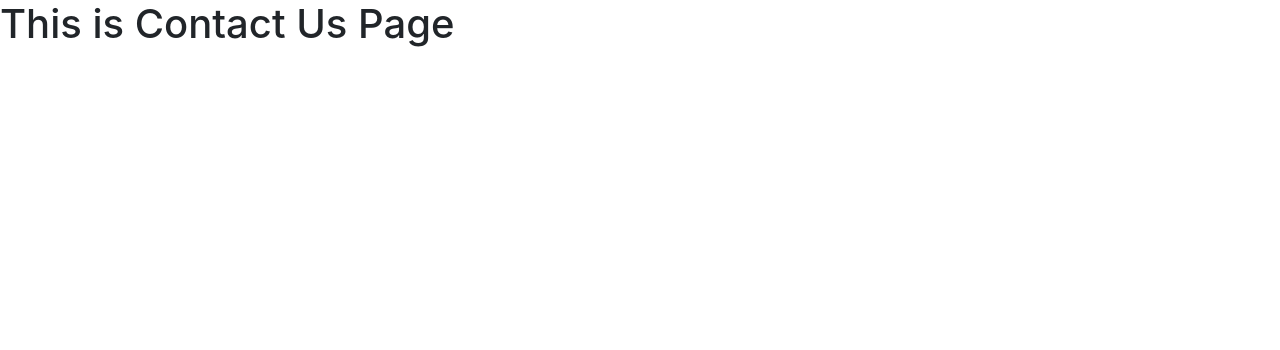
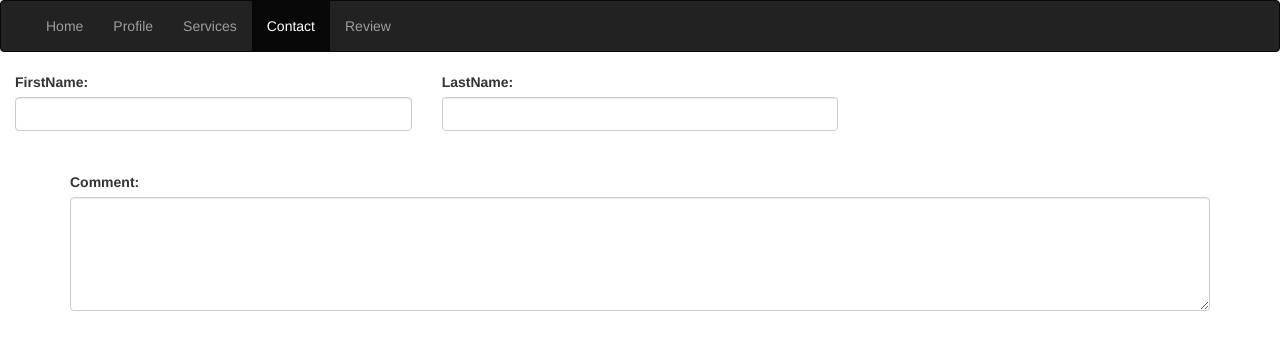
Before and after one commit to fifteen05/AdexProjectV1, a plain HTML site: page Components/ContactUs.html in a window 1280 px wide. Drawn offline with nearby package versions, Linux system fonts and the light colour scheme.

Commit message:
Update ContactUs.html

```diff
--- a/Components/ContactUs.html
+++ b/Components/ContactUs.html
@@ -11,7 +11,55 @@
     <title>Contact Us</title>
   </head>
   <body>
-    <h1>This is Contact Us Page</h1>
+   <nav class="navbar navbar-inverse">
+    <div class="container-fluid">
+      <div class="navbar-header">
+        <!--         <a class="navbar-brand" href="#">ADET</a> -->
+      </div>
+      <!--     <ul class="nav navbar-nav">
+      <li class="active"><a href="#review">Review</a></li>
+      <li><a href="#contact">Contact</a></li>
+      <li><a href="#home">Home</a></li>
+    </ul> -->
+      <ul class="nav navbar-nav navbar-collapse">
+        <!--         <li><a class="navbar-brand" href="#">ADET</a> -->
+        <li><a href="Homepage.html">Home</a></li>
+        <li><a href="Profile.html">Profile</a></li>
+        <li><a href="Services.html">Services</a></li>
+<!--         li><a href="index.html">index</a></li> -->
+        <li class="active"><a href="ContactUs.html">Contact</a></li>
+        <li><a href="review.html">Review</a></li>
+      </ul>
+    </div>
+  </nav>
+
+  <div class="form-group">
+    <div class="col-xs-4">
+      <label for="text"> FirstName:</label>
+      <input type="text" class="form-control" id="usr">
+    </div>
+  </div>
+  <div class="form-group">
+    <div class="col-xs-4">
+      <label for="txt">LastName:</label>
+      <input type="text" class="form-control" id="txt">
+    </div>
+  </div>
+
+  <br>
+  <br>
+  <br>
+  <br>
+  <br>
+
+  <div class="container">
+    <form>
+      <div class="form-group">
+        <label for="comment">Comment: </label>
+        <textarea class="form-control" rows="5" id="comment"></textarea>
+      </div>
+    </form>
+  </div>
 
     <!-- Optional JavaScript -->
     <!-- jQuery first, then Popper.js, then Bootstrap JS -->
```
